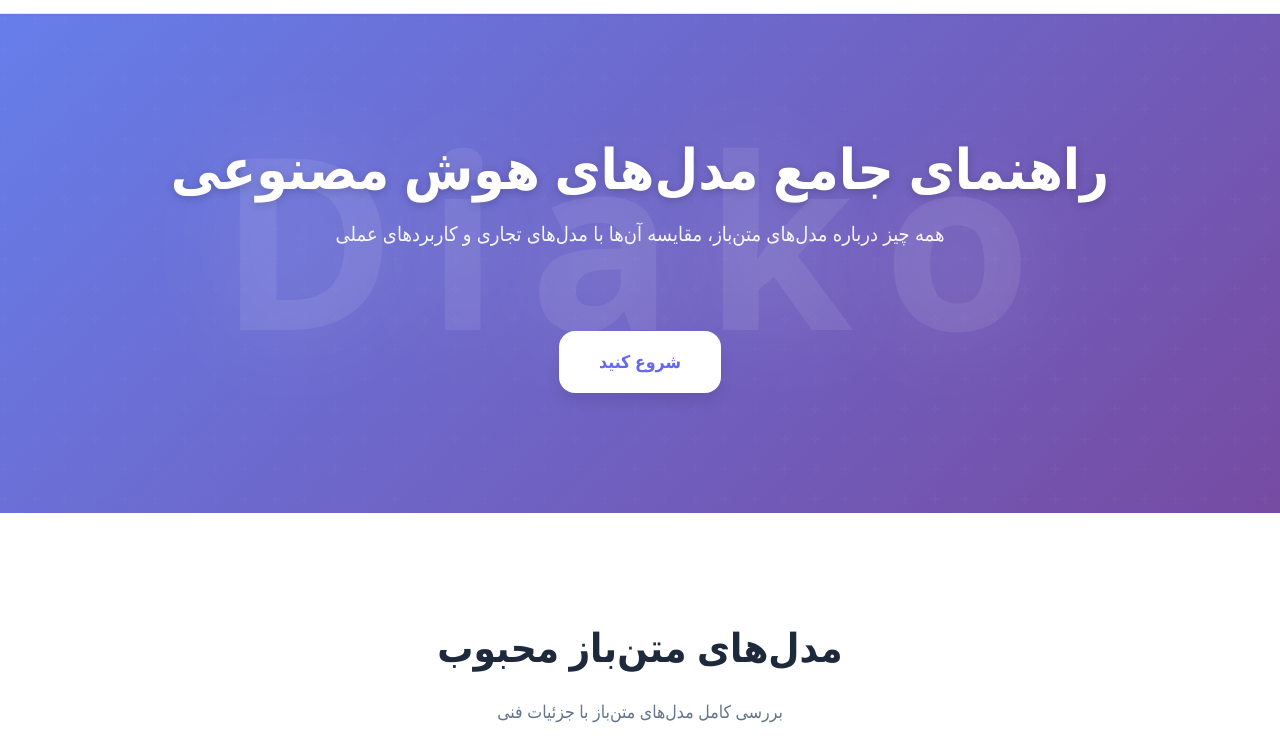
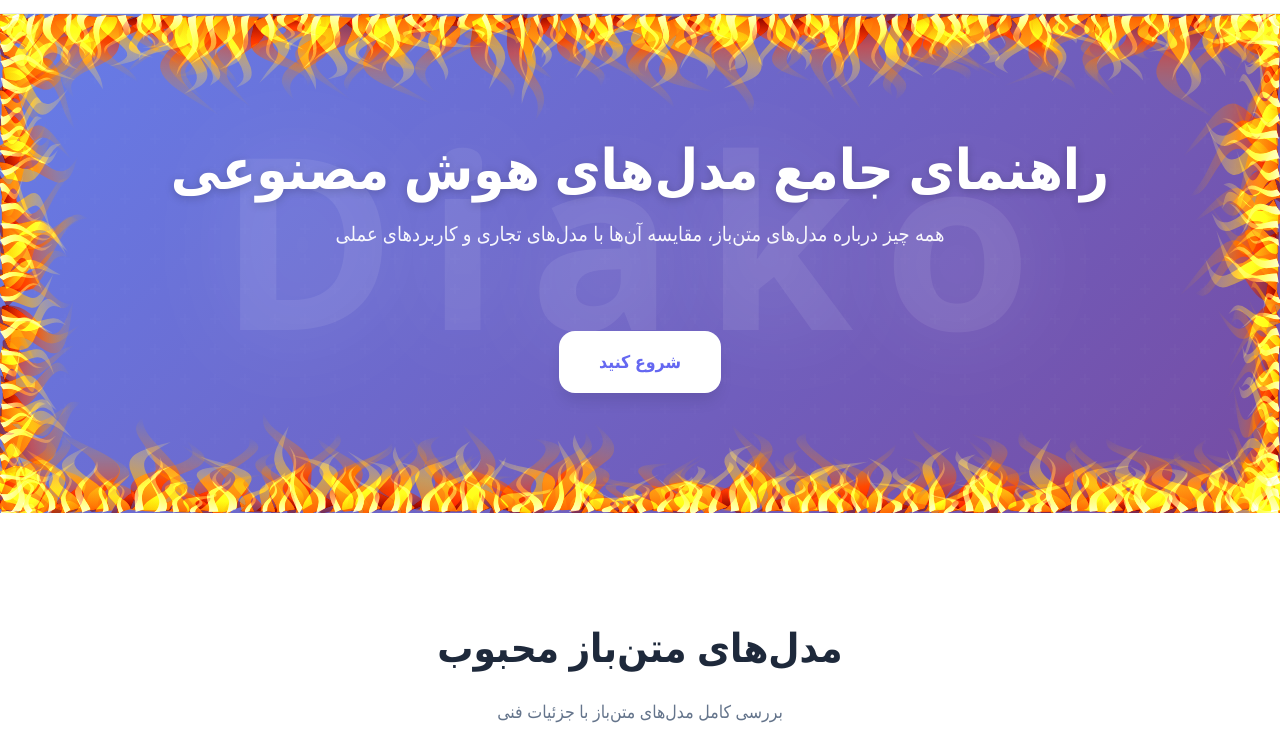
Before and after one commit to DiakoZaker/site_model_open, a plain HTML site: page index.html in a window 1280 px wide. Shown: the part 60-800 px from the top of the page. Drawn offline with Linux system fonts and the light colour scheme; animation ran at ten frames a second.

Commit message:
Add files via upload

```diff
--- a/index.html
+++ b/index.html
@@ -25,6 +25,7 @@
     </nav>
 
     <header class="hero">
+        <canvas id="fire-frame"></canvas>
         <div class="container">
             <div class="hero-content">
                 <h2 class="hero-title">راهنمای جامع مدل‌های هوش مصنوعی</h2>
--- a/script.js
+++ b/script.js
@@ -140,7 +140,8 @@ document.addEventListener('DOMContentLoaded', () => {
         const hero = document.querySelector('.hero');
         if (hero) {
             const scrolled = window.scrollY;
-            hero.style.transform = `translateY(${scrolled * 0.5}px)`;
+            const shift = Math.min(scrolled * 0.25, 90);
+            hero.style.transform = `translateY(${shift}px)`;
         }
     });
 
@@ -230,6 +231,124 @@ const updateFooterYear = () => {
 
 updateFooterYear();
 
+(function drawFireFrame() {
+    const canvas = document.getElementById('fire-frame');
+    const hero = document.querySelector('.hero');
+    if (!canvas || !hero) return;
+    const ctx = canvas.getContext('2d');
+
+    function resize() {
+        canvas.width = hero.clientWidth;
+        canvas.height = hero.clientHeight;
+    }
+    resize();
+    window.addEventListener('resize', resize);
+
+    const flames = [];
+    function seed() {
+        flames.length = 0;
+        const w = canvas.width;
+        const h = canvas.height;
+        const add = (edge, pos) => {
+            const strands = 3 + Math.floor(Math.random() * 3);
+            flames.push({
+                edge,
+                pos,
+                phase: Math.random() * Math.PI * 2,
+                len: 45 + Math.random() * 70,
+                speed: 0.012 + Math.random() * 0.02,
+                strands,
+                wobble: 0.4 + Math.random() * 0.8,
+                width: 10 + Math.random() * 12
+            });
+        };
+        for (let x = -40; x < w + 40; x += 18) {
+            add('top', x);
+            add('bottom', x);
+        }
+        for (let y = -40; y < h + 40; y += 18) {
+            add('left', y);
+            add('right', y);
+        }
+    }
+    seed();
+    window.addEventListener('resize', seed);
+
+    function flamePath(len, w, t, strand) {
+        const segs = 7;
+        const pts = [];
+        for (let i = 0; i <= segs; i++) {
+            const p = i / segs;
+            const taper = Math.pow(1 - p, 0.6);
+            const curl = Math.sin(t * 1.6 + p * 6 + strand) * w * (0.35 + p * 1.4)
+                + Math.sin(t * 0.7 + p * 3 + strand * 2) * w * 0.5 * p;
+            pts.push({ x: p * len, y: curl, half: w * taper * (0.55 + 0.45 * Math.sin(strand + 1)) });
+        }
+        ctx.beginPath();
+        ctx.moveTo(0, -pts[0].half);
+        for (let i = 1; i < pts.length; i++) {
+            const a = pts[i - 1];
+            const b = pts[i];
+            ctx.quadraticCurveTo(a.x, a.y - a.half, (a.x + b.x) / 2, (a.y + b.y) / 2 - (a.half + b.half) / 2);
+        }
+        const tip = pts[pts.length - 1];
+        ctx.lineTo(tip.x, tip.y);
+        for (let i = pts.length - 1; i > 0; i--) {
+            const a = pts[i];
+            const b = pts[i - 1];
+            ctx.quadraticCurveTo(a.x, a.y + a.half, (a.x + b.x) / 2, (a.y + b.y) / 2 + (a.half + b.half) / 2);
+        }
+        ctx.closePath();
+    }
+
+    function drawFlame(x, y, angle, len, w, t) {
+        ctx.save();
+        ctx.translate(x, y);
+        ctx.rotate(angle);
+        for (let s = 0; s < 3; s++) {
+            const g = ctx.createLinearGradient(0, 0, len, 0);
+            if (s === 0) {
+                g.addColorStop(0, 'rgba(120,0,0,0.55)');
+                g.addColorStop(0.35, 'rgba(255,60,0,0.55)');
+                g.addColorStop(0.7, 'rgba(255,140,0,0.25)');
+                g.addColorStop(1, 'rgba(255,200,0,0)');
+            } else if (s === 1) {
+                g.addColorStop(0, 'rgba(255,120,0,0.8)');
+                g.addColorStop(0.4, 'rgba(255,190,30,0.6)');
+                g.addColorStop(1, 'rgba(255,255,180,0)');
+            } else {
+                g.addColorStop(0, 'rgba(255,255,230,0.9)');
+                g.addColorStop(0.3, 'rgba(255,230,120,0.45)');
+                g.addColorStop(1, 'rgba(255,255,255,0)');
+            }
+            ctx.fillStyle = g;
+            flamePath(len * (1 - s * 0.18), w * (1 - s * 0.32), t + s * 0.6, s);
+            ctx.fill();
+        }
+        ctx.restore();
+    }
+
+    function frame() {
+        ctx.clearRect(0, 0, canvas.width, canvas.height);
+        ctx.globalCompositeOperation = 'lighter';
+        flames.forEach((f) => {
+            f.phase += f.speed;
+            const flicker = 0.8 + Math.sin(f.phase) * 0.15 + Math.sin(f.phase * 2.7) * 0.08;
+            const len = f.len * flicker;
+            let x, y, base;
+            if (f.edge === 'left') { x = 0; y = f.pos; base = 0; }
+            else if (f.edge === 'right') { x = canvas.width; y = f.pos; base = Math.PI; }
+            else if (f.edge === 'top') { x = f.pos; y = 0; base = Math.PI / 2; }
+            else { x = f.pos; y = canvas.height; base = -Math.PI / 2; }
+            const angle = base + Math.sin(f.phase * f.wobble) * 0.25;
+            drawFlame(x, y, angle, len, f.width, f.phase);
+        });
+        ctx.globalCompositeOperation = 'source-over';
+        requestAnimationFrame(frame);
+    }
+    requestAnimationFrame(frame);
+})();
+
 // Console welcome message
 console.log('%c🤖 راهنمای مدل‌های AI', 'font-size: 20px; font-weight: bold; color: #6366f1;');
 console.log('%cساخته شده با ❤️', 'font-size: 14px; color: #64748b;');
--- a/styles.css
+++ b/styles.css
@@ -131,6 +131,15 @@ body {
     padding: 120px 0;
     position: relative;
     overflow: hidden;
+}
+
+#fire-frame {
+    position: absolute;
+    inset: 0;
+    width: 100%;
+    height: 100%;
+    z-index: 1;
+    pointer-events: none;
 }
 
 .hero::before {
```
Also changed, not shown: ref-image.jpg (added).
